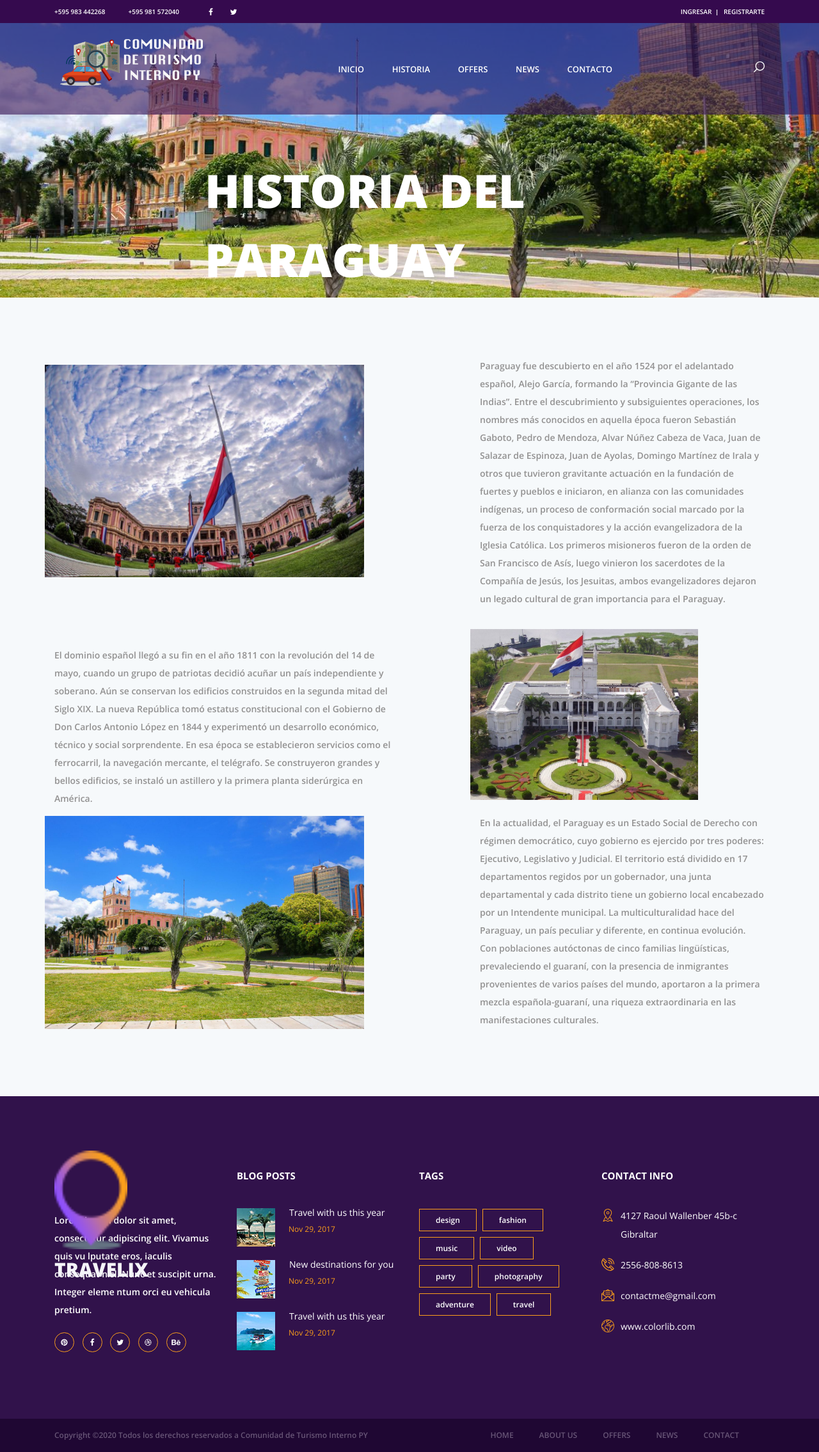
After one commit to padagoal/turismoservice, a Django app: page /history/ in a window 1280 px wide. The commit adds this page. Shown: the whole page at 64% size. Run offline with Django 3.2, Linux system fonts and the light colour scheme; some libraries are stand-ins or nearby versions.

Commit message:
Add history

```diff
--- a/TurismoApp/views.py
+++ b/TurismoApp/views.py
@@ -10,6 +10,10 @@ from TurismoApp.models import Profile
 def index(request):
     username = request.user.username
     return render(request,'travelix/main_detalle.html')
+
+
+def history(request):
+    return render(request,'travelix/history.html',{'titulo': 'Historia'})
 
 
 def contact(request):
--- a/TurismoProject/urls.py
+++ b/TurismoProject/urls.py
@@ -25,6 +25,7 @@ urlpatterns = [
 
     path('',views.index,name='home'),
     path('contact/',views.contact,name='contact'),
+    path('history/',views.history,name='history'),
 
     path('login/',views.login_user,name='login'),
 
--- /dev/null
+++ b/templates/travelix/history.html
@@ -0,0 +1,126 @@
+{% extends 'travelix/main.html' %}
+{% load static %}
+
+{% block titulo %}
+    {{ titulo }}
+{% endblock titulo %}
+{% block cabecera_extra_css %}
+    <link rel="stylesheet" type="text/css" href="{% static 'travelix/styles/about_styles.css' %}">
+    <link rel="stylesheet" type="text/css" href="{% static 'travelix/styles/about_responsive.css' %}">
+{% endblock cabecera_extra_css %}
+
+
+
+
+{% block cuerpo_main %}
+
+	<!-- Home -->
+
+	<div class="home">
+		<div class="home_background parallax-window" data-parallax="scroll" data-image-src="{% static 'historia/historia_3.jpeg' %}"></div>
+		<div class="home_content">
+			<div class="home_title" style="top: 100px" >Historia del Paraguay</div>
+		</div>
+	</div>
+
+	<!-- Intro -->
+
+	<div class="intro">
+		<div class="container">
+			<div class="row">
+
+                <div class="col-lg-7">
+					<div class="intro_image"><img src="{% static 'historia/historia_4.jpg' %}" alt="" width="75%"></div>
+				</div>
+
+                <div class="col-lg-5">
+					<div class="intro_content">
+						<!--<div class="intro_title">we have the best tours</div>-->
+						<p class="intro_text" style="margin-top: 1px;">
+                            Paraguay fue descubierto en el año 1524 por el adelantado español,
+                            Alejo García, formando la “Provincia Gigante de las Indias”.
+                            Entre el descubrimiento y subsiguientes operaciones,
+                            los nombres más conocidos en aquella época fueron Sebastián Gaboto,
+                            Pedro de Mendoza, Alvar Núñez Cabeza de Vaca, Juan de Salazar de Espinoza,
+                            Juan de Ayolas, Domingo Martínez de Irala y otros que tuvieron gravitante actuación
+                            en la fundación de fuertes y pueblos e iniciaron, en alianza con las comunidades indígenas,
+                            un proceso de conformación social marcado por la fuerza de los conquistadores y
+                            la acción evangelizadora de la Iglesia Católica. Los primeros misioneros fueron
+                            de la orden de San Francisco de Asís, luego vinieron los sacerdotes de la Compañía de Jesús,
+                            los Jesuitas, ambos evangelizadores dejaron un legado cultural de gran importancia
+                            para el Paraguay.
+                        </p>
+						<!--<div class="button intro_button"><div class="button_bcg"></div><a href="#">explore now<span></span><span></span><span></span></a></div>-->
+					</div>
+				</div>
+			</div>
+
+            <div class="row">
+				<div class="col-lg-6">
+					<div class="intro_content">
+						<!--<div class="intro_title">we have the best tours</div>-->
+						<p class="intro_text">El dominio español llegó a su fin en el año 1811 con la revolución
+                            del 14 de mayo, cuando un grupo de patriotas decidió acuñar un país independiente y soberano.
+
+
+                            Aún se conservan los edificios construidos en la segunda mitad del Siglo XIX.
+
+
+                            La nueva República tomó estatus constitucional con el Gobierno de Don Carlos Antonio López
+                            en 1844 y experimentó un desarrollo económico, técnico y social sorprendente.
+                            En esa época se establecieron servicios como el ferrocarril, la navegación mercante,
+                            el telégrafo. Se construyeron grandes y bellos edificios, se instaló un astillero
+                            y la primera planta siderúrgica en América.
+                        </p>
+						<!--<div class="button intro_button"><div class="button_bcg"></div><a href="#">explore now<span></span><span></span><span></span></a></div>-->
+					</div>
+				</div>
+                <div class="col-lg-1"></div>
+                <div class="col-lg-5" style="margin-top: 20px;">
+					<div class="intro_image"><img src="{% static 'historia/historia_1.jpg' %}" alt="" width="75%"></div>
+				</div>
+			</div>
+
+            <div class="row">
+
+                <div class="col-lg-7">
+					<div class="intro_image"><img src="{% static 'historia/historia_3.jpeg' %}" alt="" width="75%"></div>
+				</div>
+
+                <div class="col-lg-5">
+					<div class="intro_content">
+						<!--<div class="intro_title">we have the best tours</div>-->
+						<p class="intro_text" style="margin-top: 10px;">
+                            En la actualidad, el Paraguay es un Estado Social de Derecho con régimen democrático,
+                            cuyo gobierno es ejercido por tres poderes: Ejecutivo, Legislativo y Judicial.
+                            El territorio está dividido en 17 departamentos regidos por un gobernador,
+                            una junta departamental y cada distrito tiene un gobierno local encabezado
+                            por un Intendente municipal.
+
+                            La multiculturalidad hace del Paraguay,
+                            un país peculiar y diferente, en continua evolución.
+                            Con poblaciones autóctonas de cinco familias lingüísticas, prevaleciendo el guaraní,
+                            con la presencia de inmigrantes provenientes de varios países del mundo, aportaron a
+                            la primera mezcla española-guaraní, una riqueza extraordinaria en las manifestaciones
+                            culturales.
+                        </p>
+						<!--<div class="button intro_button"><div class="button_bcg"></div><a href="#">explore now<span></span><span></span><span></span></a></div>-->
+					</div>
+				</div>
+			</div>
+
+
+
+		</div>
+	</div>
+
+
+
+
+{% block extra_js_end_body %}
+    <script src="{% static 'travelix/plugins/parallax-js-master/parallax.min.js'%}"></script>
+    <script src="{% static 'travelix/js/about_custom.js' %}"></script>
+{% endblock extra_js_end_body %}
+
+
+{% endblock cuerpo_main %}
--- a/templates/travelix/main.html
+++ b/templates/travelix/main.html
@@ -72,7 +72,7 @@
 						<div class="main_nav_container ml-auto">
 							<ul class="main_nav_list">
 								<li class="main_nav_item"><a href="{% url 'home' %}">Inicio</a></li>
-								<li class="main_nav_item"><a href="about.html">about us</a></li>
+								<li class="main_nav_item"><a href="{% url 'history' %}">Historia</a></li>
 								<li class="main_nav_item"><a href="offers.html">offers</a></li>
 								<li class="main_nav_item"><a href="blog.html">news</a></li>
 								<li class="main_nav_item"><a href="{% url 'contact' %}">Contacto</a></li>
@@ -122,7 +122,7 @@
 			<div class="logo menu_logo"><a href="#"><img src="{% static 'travelix/images/logo.png'%}" alt=""></a></div>
 			<ul>
 				<li class="menu_item"><a href="{% url 'home' %}">home</a></li>
-				<li class="menu_item"><a href="about.html">about222 us</a></li>
+				<li class="menu_item"><a href="{% url 'history' %}">Historia</a></li>
 				<li class="menu_item"><a href="offers.html">offers</a></li>
 				<li class="menu_item"><a href="blog.html">news</a></li>
 				<li class="menu_item"><a href="{% url 'contact' %}">contacto</a></li>
```
Also changed, not shown: TurismoApp/static/historia/historia_1.jpg (added), TurismoApp/static/historia/historia_2.jpg (added), TurismoApp/static/historia/historia_3.jpeg (added), TurismoApp/static/historia/historia_4.jpg (added), static/historia/historia_1.jpg (added), static/historia/historia_2.jpg (added), static/historia/historia_3.jpeg (added), static/historia/historia_4.jpg (added).
